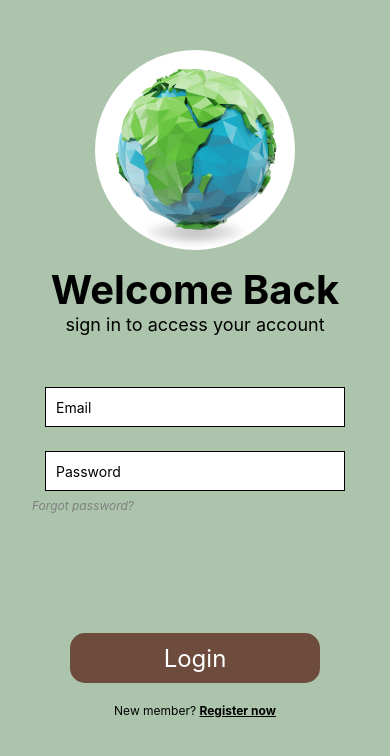
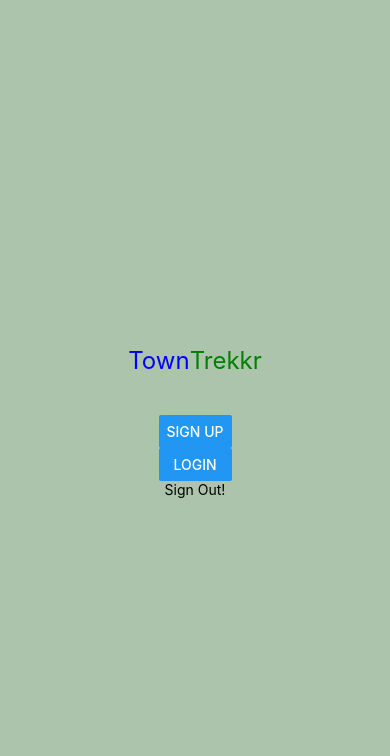
Before and after one commit to parkerblume/TownTrekkr-mobile, a React Native app: screen /Landing in a window 390 px wide. Shown: the top 756 px of the page. Built offline with nearby package versions, Linux system fonts and the light colour scheme.

Commit message:
Edit: Fixed styling on register page, and changed some navigation stuff for testing

```diff
--- a/App.js
+++ b/App.js
@@ -5,6 +5,7 @@ import { StatusBar } from 'expo-status-bar';
 import { StyleSheet} from 'react-native';
 import LoginPage from './screens/LoginPage.js';
 import RegisterPage from './screens/RegisterPage.js';
+import LandingPage from './screens/LandingPage.js';
 
 const Stack = createStackNavigator();
 
@@ -14,6 +15,7 @@ export default function App() {
       <Stack.Navigator initialRouteName="Login" screenOptions={{headerShown: false}}>
         <Stack.Screen name="Login" component={LoginPage}/>
         <Stack.Screen name="Register" component={RegisterPage}/>
+        <Stack.Screen name="Landing" component={LandingPage}/>
       </Stack.Navigator>
     </NavigationContainer>
   );
--- a/screens/LandingPage.js
+++ b/screens/LandingPage.js
@@ -1,10 +1,10 @@
 import React from 'react';
-import { View, Text, Button } from 'react-native';
+import { View, Text, Button, TouchableOpacity } from 'react-native';
 //import SpinningEarth from './SpinningEarth';
 import { useNavigation } from '@react-navigation/native';
 import { colors, commonStyles } from '../styles/commonStyles';
 
-const LandingPage = () => {
+const LandingPage = ( {navigation} ) => {
   // const navigation = useNavigation();
 
   return (
@@ -17,6 +17,9 @@ const LandingPage = () => {
         <Button title="Sign Up" />
         <Button title="Login" />
       </View>
+      <TouchableOpacity onPress={() => navigation.navigate("Login")}>
+          <Text>Sign Out!</Text>
+      </TouchableOpacity>
     </View>
   );
 };
--- a/screens/LoginPage.js
+++ b/screens/LoginPage.js
@@ -39,14 +39,14 @@ const LoginPage = ( {navigation} ) => {
 
       {/* TODO: Maybe add keyboard avoiding behavior */}
       {/* login button */}
-      <TouchableOpacity style={styles.loginButton} onPress={() => navigation.navigate("Register")}>
+      <TouchableOpacity style={styles.loginButton} onPress={() => navigation.navigate("Landing")}>
         <Text style={styles.loginText}>Login</Text>
       </TouchableOpacity>
 
       {/* Text under login button */}
       <Text>
         <Text style={styles.newMember}>New member? </Text>
-        <TouchableOpacity>
+        <TouchableOpacity onPress={() => navigation.navigate("Register")}>
           <Text style={styles.registerNowLink}>Register now</Text>
         </TouchableOpacity>
       </Text>
--- a/screens/RegisterPage.js
+++ b/screens/RegisterPage.js
@@ -47,20 +47,20 @@ const RegisterPage = ( {navigation} ) => {
       />
 
 
-
-      <Text style={styles.forgotPassword}>Forgot password?</Text>
+      {/* TODO: Add terms and conditions page? */}
+      <Text style={styles.termsAndConditionsText}>By checking this box, you agree to our terms and conditions</Text>
 
       {/* TODO: Maybe add keyboard avoiding behavior */}
       {/* signup button */}
-      <TouchableOpacity style={styles.loginButton} onPress={() => navigation.navigate("Login")}>
-        <Text style={styles.loginText}>Next</Text>
+      <TouchableOpacity style={styles.nextButton} onPress={() => navigation.navigate("Login")}>
+        <Text style={styles.nextText}>Next</Text>
       </TouchableOpacity>
 
       {/* Text under login button */}
       <Text>
-        <Text style={styles.newMember}>Already a member?</Text>
+        <Text style={styles.alreadyMemberText}>Already a member?</Text>
         <TouchableOpacity onPress={() => navigation.navigate("Login")}>
-          <Text style={styles.registerNowLink}>Log in</Text>
+          <Text style={styles.loginLinkText}>Log in</Text>
         </TouchableOpacity>
       </Text>
 
@@ -104,7 +104,7 @@ const styles = StyleSheet.create({
       padding: 10,
       backgroundColor: 'white',
     },
-    forgotPassword: {
+    termsAndConditionsText: {
       fontSize: 12,
       color: 'grey',
       marginTop: -5,
@@ -112,7 +112,7 @@ const styles = StyleSheet.create({
       marginLeft: 32,
       fontStyle: 'italic',
     },
-    loginButton: {
+    nextButton: {
       marginTop: 120,
       alignItems: 'center',
       justifyContent: 'center',
@@ -121,16 +121,16 @@ const styles = StyleSheet.create({
       height: 50,
       borderRadius: 15,
     },
-    loginText: {
+    nextText: {
       color: 'white',
       fontSize: 24,
     },
-    newMember: {
+    alreadyMemberText: {
       fontSize: 12,
       color: 'black',
       marginTop: 20,
     },
-    registerNowLink: {
+    loginLinkText: {
       fontSize: 12,
       color: 'black',
       marginTop: 20,
```
